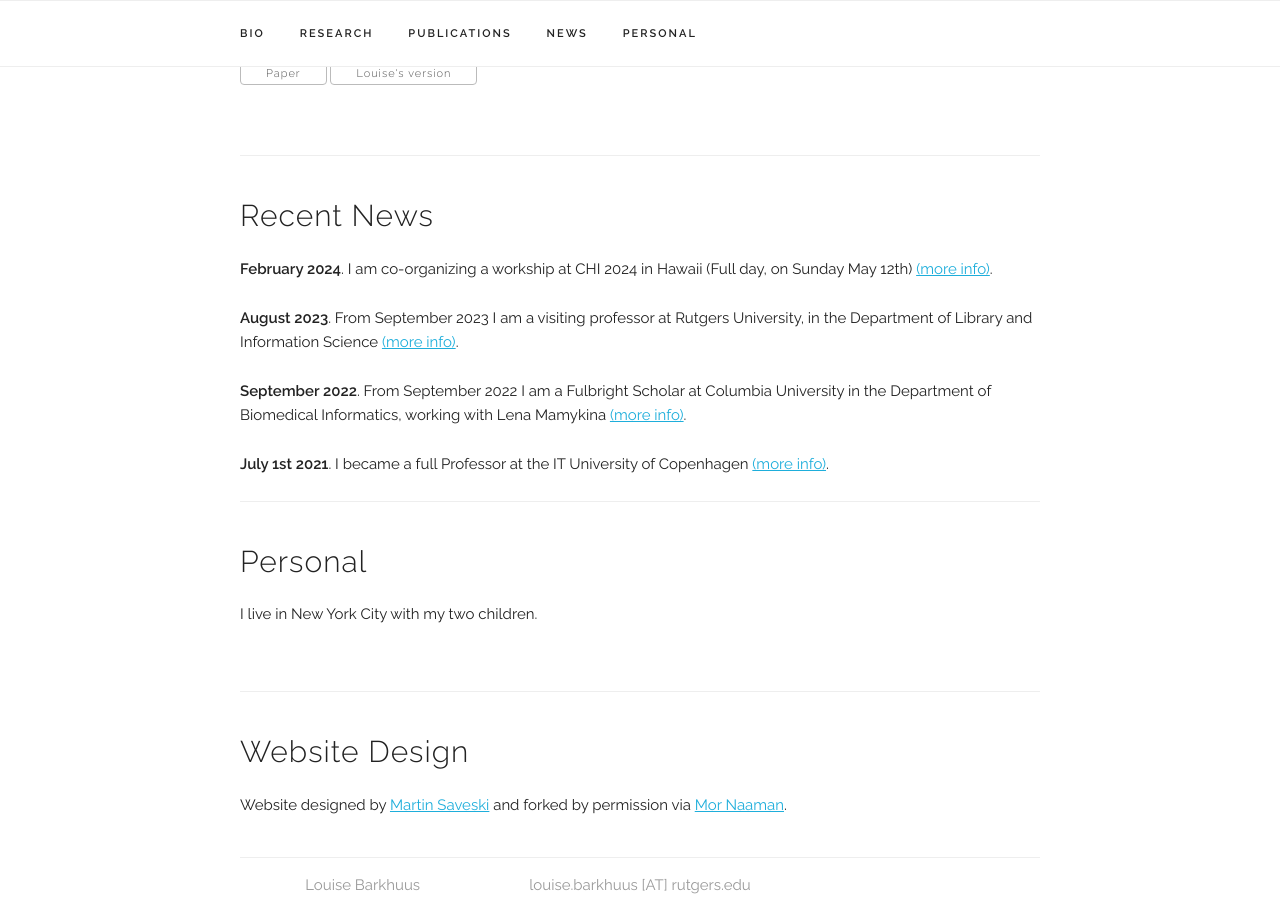
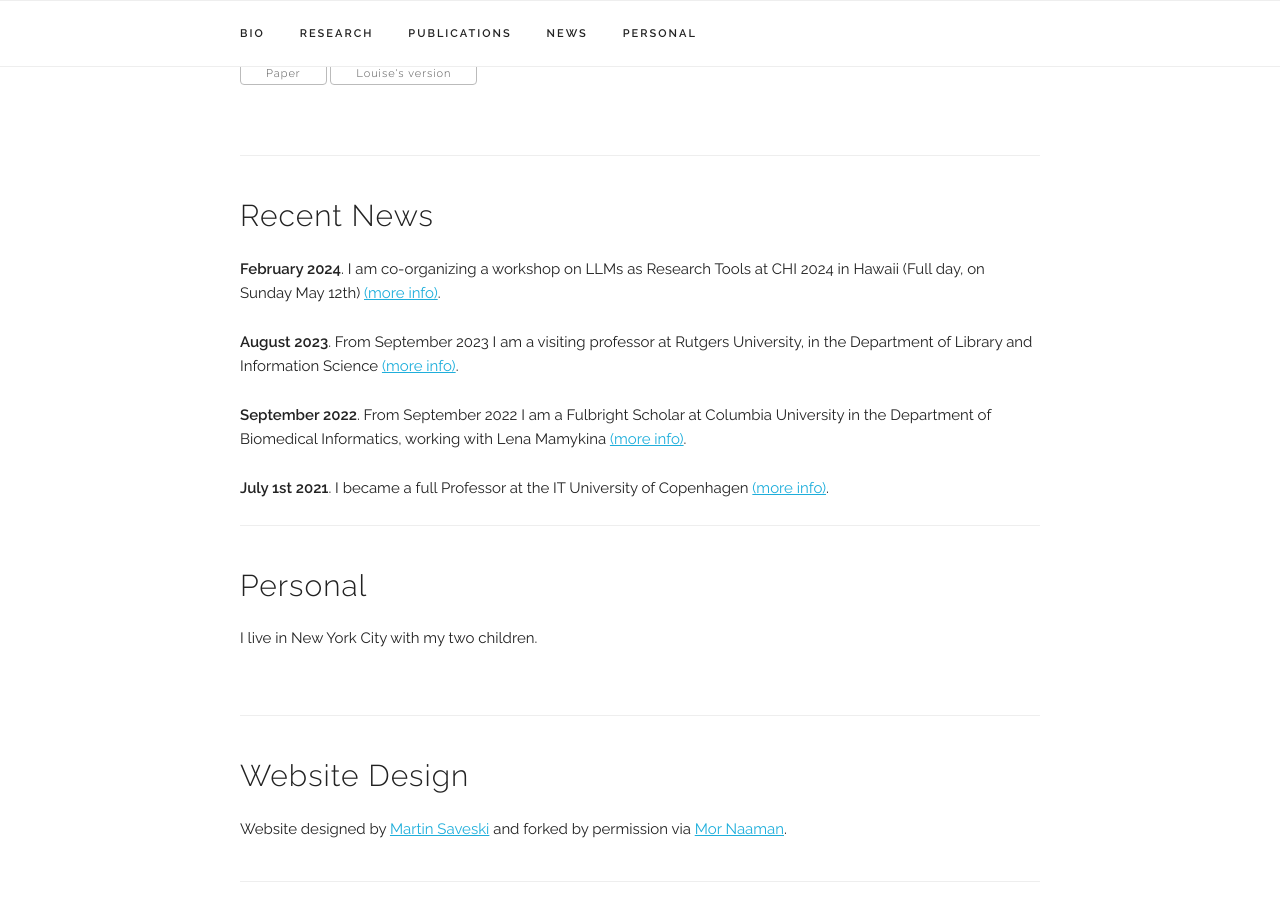
Before and after one commit to barkhuus/barkhuus.github.io, a Jekyll site: the page built from index.html, in a window 1280 px wide and 900 px high, scrolled down 2298 px. Built offline with Jekyll 4.4.1, drawn with Linux system fonts in a browser that asks for light colours.

Commit message:
Update news.yaml

```diff
--- a/_data/news.yaml
+++ b/_data/news.yaml
@@ -1,6 +1,6 @@
 news_items:
 
-  - item: "I am co-organizing a workship at CHI 2024 in Hawaii (Full day, on Sunday May 12th)"
+  - item: "I am co-organizing a workshop on LLMs as Research Tools at CHI 2024 in Hawaii (Full day, on Sunday May 12th)"
     date: "February 2024"
     link: "sites.google.com/view/llmsindatawork"
 
```
